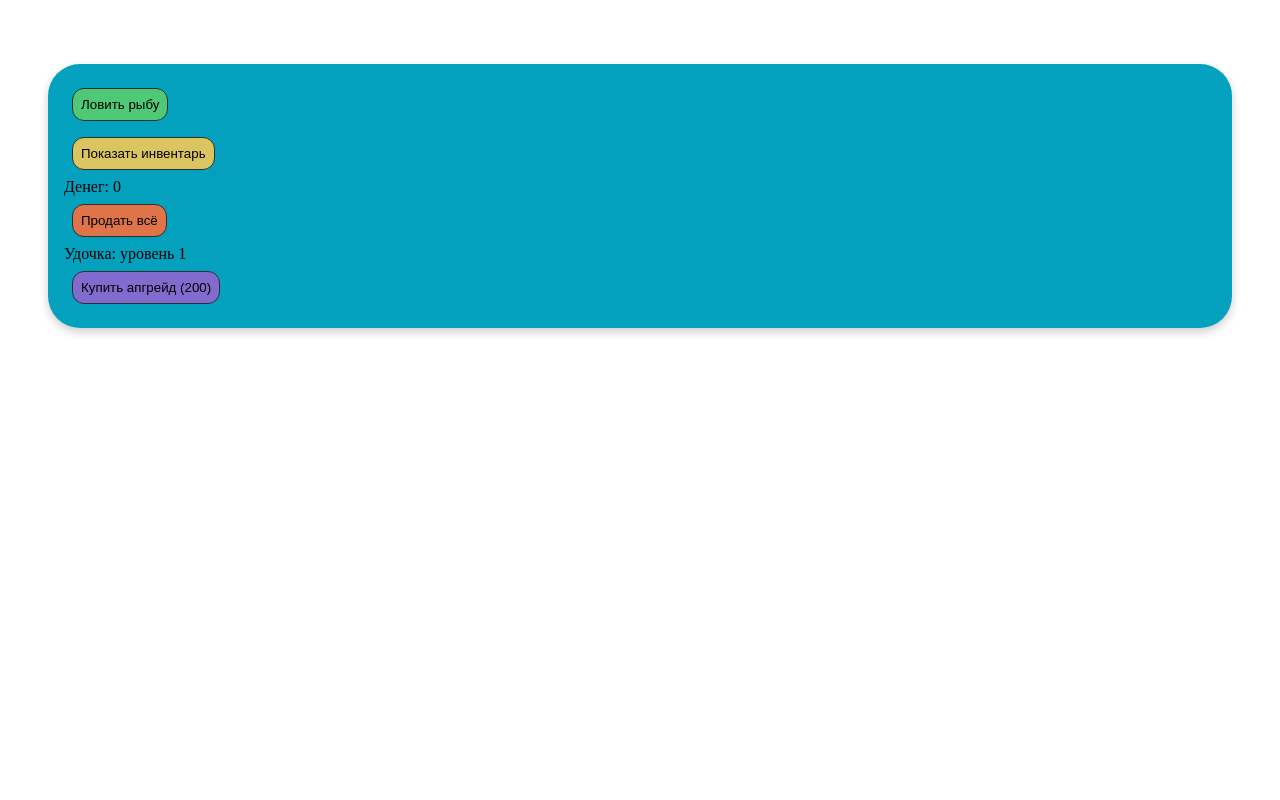
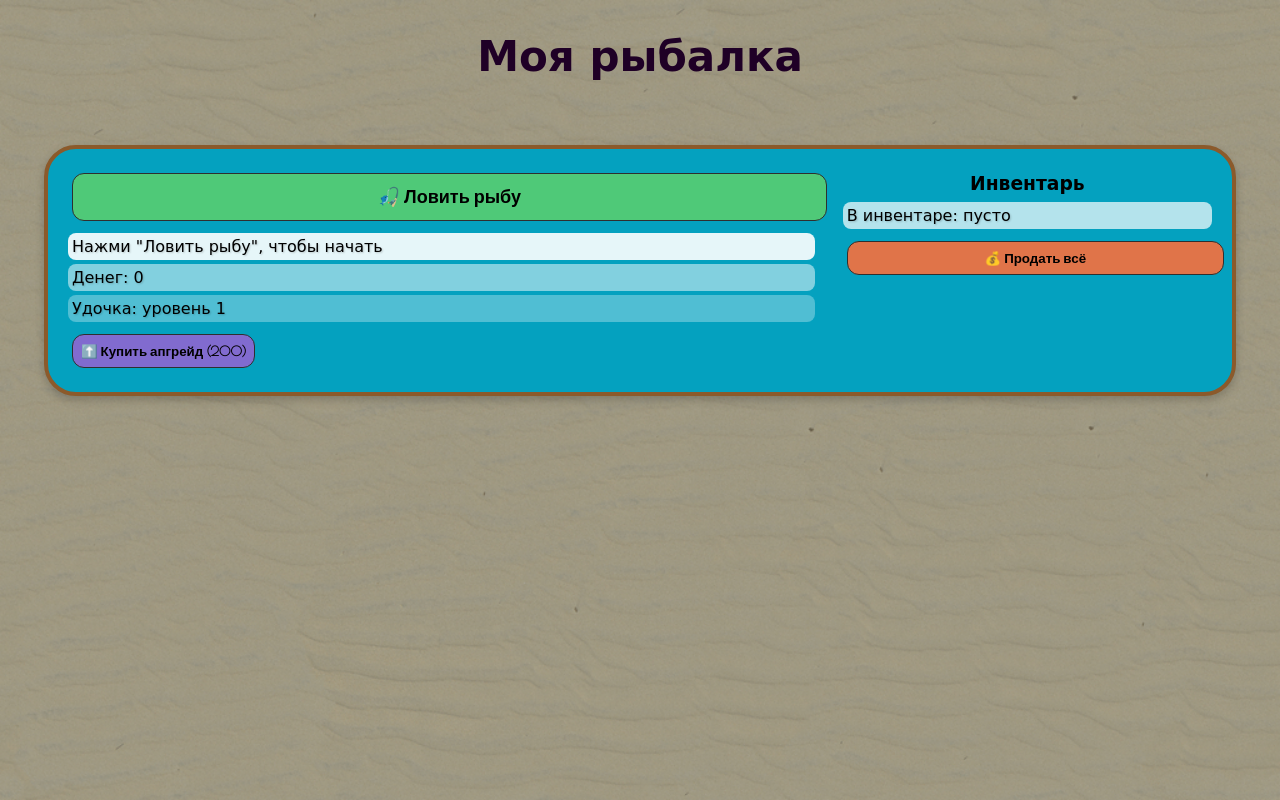
Before and after one commit to wtspcrvtt/fishingGame, a plain HTML site: page index.html in a window 1280 px wide. Drawn offline with nearby package versions, Linux system fonts and the light colour scheme.

Commit message:
Add files via upload

```diff
--- a/index.html
+++ b/index.html
@@ -1,25 +1,32 @@
 <!DOCTYPE html>
-<html lang="en">
+<html lang="ru">
 <head>
     <meta charset="UTF-8">
     <meta name="viewport" content="width=device-width, initial-scale=1.0">
-    <title>Document</title>
+    <title>Fishing game</title>
     <link rel="stylesheet" href="style.css">
+    <link rel="preconnect" href="https://fonts.googleapis.com">
+    <link rel="preconnect" href="https://fonts.gstatic.com" crossorigin>
+    <link href="https://fonts.googleapis.com/css2?family=Poiret+One&display=swap" rel="stylesheet">
 </head>
 <body>
+    <div class="name">Моя рыбалка</div>
     <div class="game-board">
-        <button id="fishingBtn" class="fishingBtn">Ловить рыбу</button>
-        <div id="result"></div>
-        <div id="inventoryDisplay"></div>
-        <button id="showInventoryBtn" class="inventoryBtn">Показать инвентарь</button>
 
-        <div id="moneyDisplay">Денег: 0</div>
+        <div class="left-column">
+            <button id="fishingBtn" class="fishingBtn">🎣 Ловить рыбу</button>
+            <div id="result"></div>
+            <div id="moneyDisplay">Денег: 0</div>
+            <div id="rodDisplay">Удочка: уровень 1</div>
+            <button id="upgradeRodBtn" class="upgradeRodBtn">Купить апгрейд</button>
+        </div>
 
-        <button id="sellAllBtn" class="sellBtn">Продать всё</button>
+        <div class="right-column">
+            <h3>Инвентарь</h3>
+            <div id="inventoryDisplay"></div>
+            <button id="sellAllBtn" class="sellBtn">💰 Продать всё</button>
+        </div>
 
-        <div id="rodDisplay">Удочка: уровень 1</div>
-
-        <button id="upgradeRodBtn" class="upgradeRodBtn">Купить апгрейд</button>
     </div>
 
 
--- a/script.js
+++ b/script.js
@@ -79,12 +79,6 @@ function startFishing() {
 }
 
 
-
-
-const showInventoryBtn = document.getElementById ('showInventoryBtn');
-
-
-
 function updateMoneyDisplay() {
     moneyDisplay.textContent = `Денег: ${totalMoney}`;
 }
@@ -123,13 +117,14 @@ function updateRodDisplay() {
 
 function updateUpgradeButtonText() {
     price = rodLevel * 200
-    upgradeRodBtn.textContent = `Купить апгрейд (${price})`
+    upgradeRodBtn.textContent = `⬆️ Купить апгрейд (${price})`
 }
 
 
 
 fishingBtn.addEventListener('click', startFishing);
-showInventoryBtn.addEventListener('click', updateInventoryDisplay);
 sellAllBtn.addEventListener('click', sellAllFish);
 upgradeRodBtn.addEventListener('click', upgradeRod);
 updateUpgradeButtonText();
+updateInventoryDisplay();
+resultDiv.textContent = 'Нажми "Ловить рыбу", чтобы начать';
--- a/style.css
+++ b/style.css
@@ -2,42 +2,113 @@
     padding: 0;
     margin: 0;
 }
-
-.game-board {
-    background-color: #04A1BF;
-    border-radius: 32px;
-    padding: 16px;
-    margin: 64px auto auto auto;
-    width: 90%;
-    height: 80%;
-    max-height: 300px;
-    box-shadow: 0 4px 10px rgba(0,0,0,0.2);
-}
-
 button {
+    font-family: "Poiret One", sans-serif;
     border: none;
     border-radius: 12px;
     padding: 8px;
     margin: 8px;
     cursor: pointer;
+    transition: all 0.3s ease;
+}
+
+button:hover {
+    background-color: rgba(255, 255, 255, 0.7);
+    transform: scale(0.93);
+}
+
+button:active {
+    transform: scale(0.96);
+    filter:brightness(0.9);
+}
+
+body {
+    font-family: "Pacifico", cursive;
+    background-image: url('Ground055S_1K-JPG_Color.jpg');
+    background-size: cover;
+    background-repeat: no-repeat;
+}
+ h3 {
+    display: flex;
+    justify-content: center;
+    margin-top: 8px;
+    margin-bottom: 8px;
+ }
+.name {
+    font-size: 42px;
+    font-weight: 700;
+    display: flex;
+    justify-content: center;
+    margin-top: 32px;
+    color: #1F0026;
+
+}
+
+.game-board {
+    display: flex;
+    gap: 20px;
+    align-items: flex-start;
+    background-color: #04A1BF;
+    border-radius: 32px;
+    border: 4px solid #8B5A2B;
+    padding: 16px;
+    margin: 64px auto auto auto;
+    width: 90%;
+    height: 80%;
+    box-shadow: 0 4px 10px rgba(0,0,0,0.2);
+}
+
+.left-column {
+    flex: 2;
+}
+
+.right-column {
+    flex: 1;
 }
 
 .fishingBtn {
+    padding: 12px 24px;
+    font-size: 18px;
+    width: 100%;
+    font-weight: 700;
     background-color: #4FC978;
     border: 1px solid #2f2f2f;
 }
 
-.inventoryBtn {
-    background-color: #dbc561;
-    border: 1px solid #2f2f2f;
-}
-
 .sellBtn {
+    width: 100%;
+    font-weight: 700;
     background-color: #e07449;
     border: 1px solid #2f2f2f;
 }
 
 .upgradeRodBtn {
+    font-weight: 700;
     background-color: #816bcf;
     border: 1px solid #2f2f2f;
 }
+
+#result, #inventoryDisplay, #moneyDisplay, #rodDisplay {
+    background-color: rgba(255, 255, 255, 0.2);
+    font-weight: 500;
+    padding: 4px;
+    margin: 4px;
+    border-radius: 8px;
+    text-shadow: 1px 1px 2px rgba(0,0,0,0.2);
+}
+
+#result {
+    background-color: rgba(255, 255, 255, 0.9);
+}
+
+
+#inventoryDisplay {
+    background-color: rgba(255, 255, 255, 0.7);
+
+ }
+#moneyDisplay {
+    background-color: rgba(255, 255, 255, 0.5);
+}
+#rodDisplay {
+    background-color: rgba(255, 255, 255, 0.3);
+}
```
Also changed, not shown: Ground055S_1K-JPG_Color.jpg (added).
